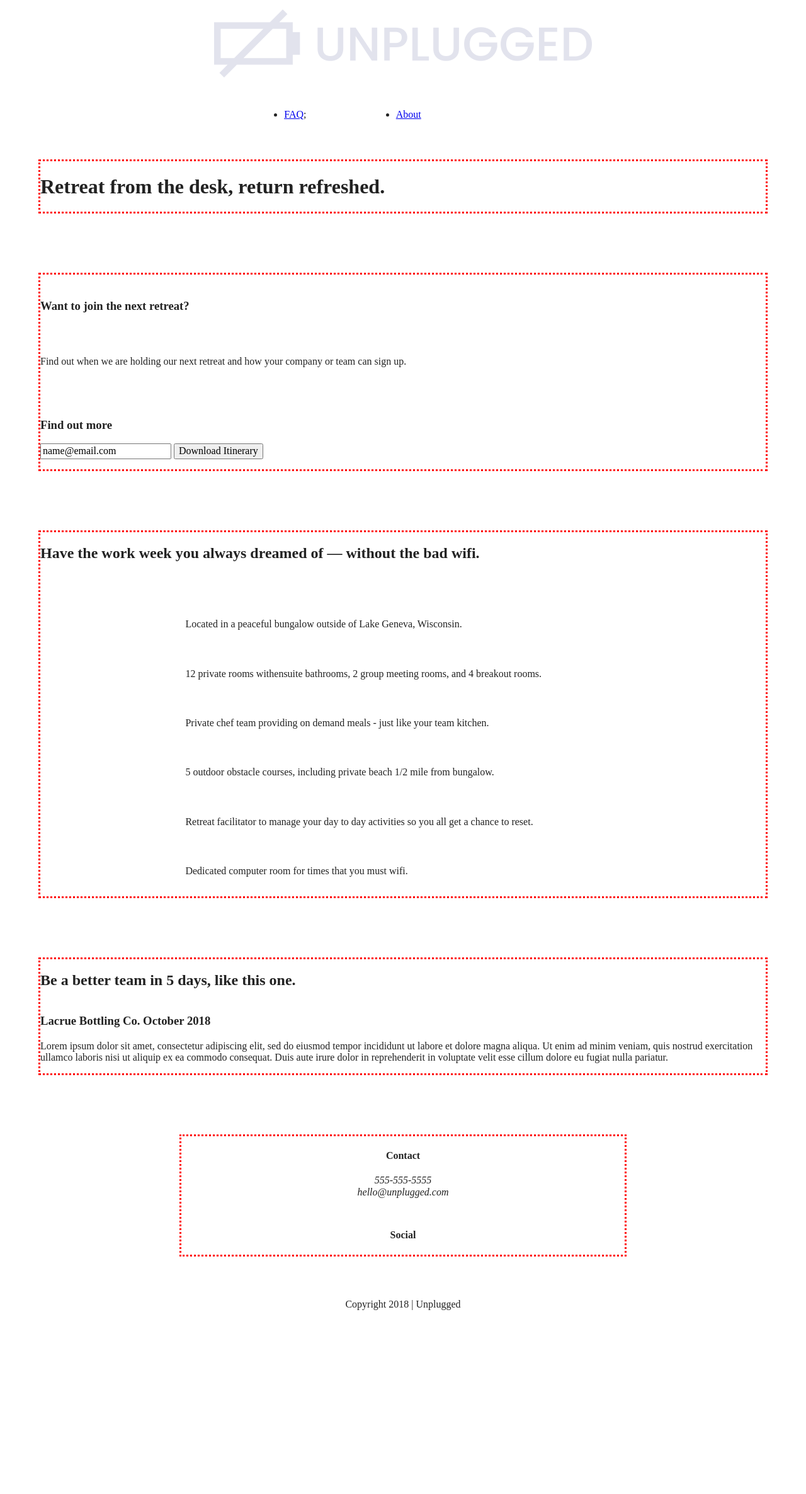
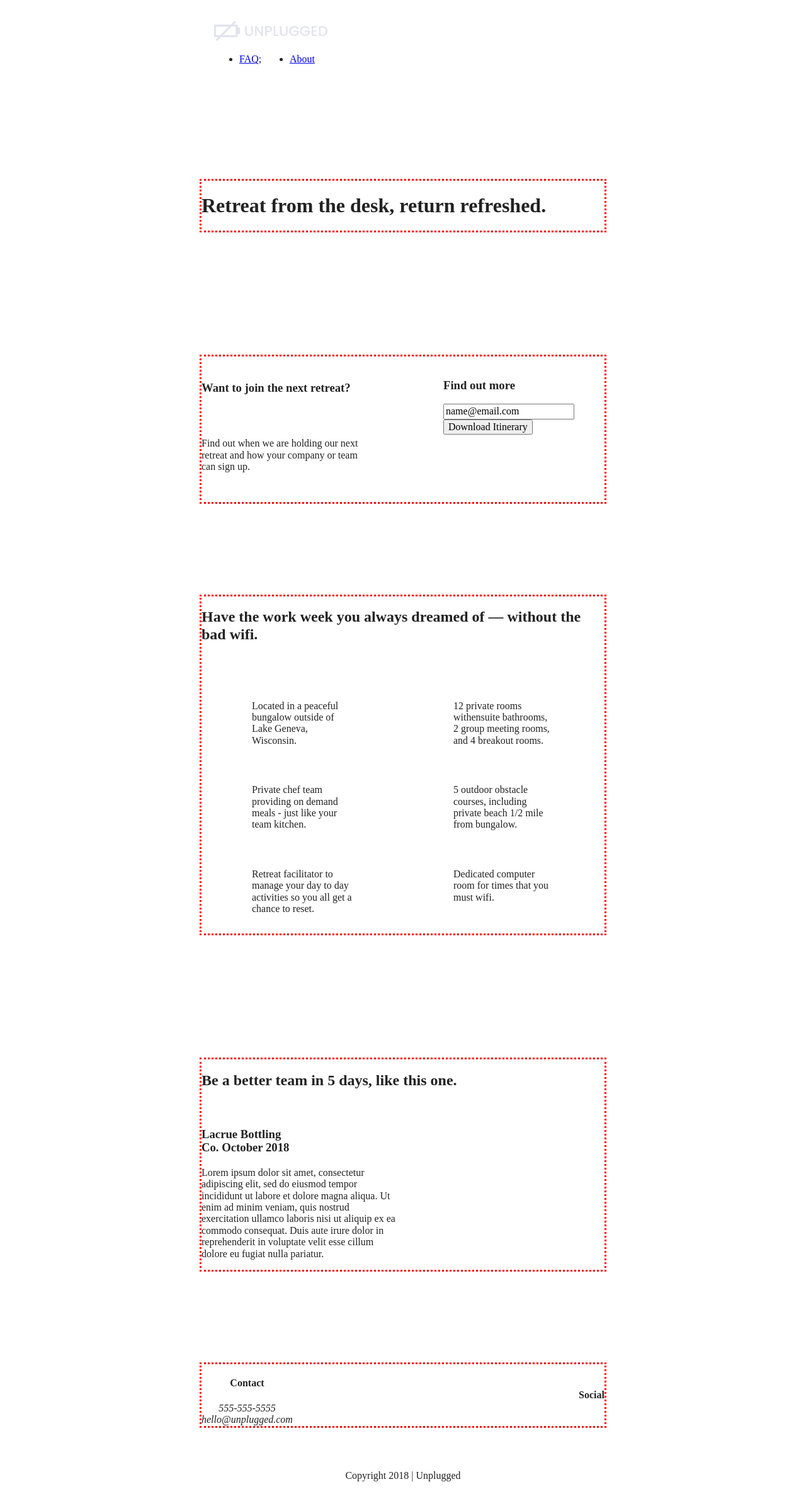
Before and after one commit to cerazo87/unplugged-project, a website built with Parcel: page index.html in a window 1280 px wide. Shown: the whole page at 63% size. Before the commit the page ends 2100 px from the top, so only its background shows below. Built offline with nearby package versions, Linux system fonts and the light colour scheme.

Commit message:
Added tablet css

```diff
--- a/css/main.css
+++ b/css/main.css
@@ -93,11 +93,13 @@
 .content-wrapper {
   width: 90%;
   outline: 3px dotted red;
+  margin: 50px 0;
 }
 
 header {
   display: flex;
   justify-content: center;
+  padding: 15px 0;
 }
 
 header .content-wrapper {
@@ -105,11 +107,24 @@
   justify-content: center;
   align-items: center;
   flex-flow: row wrap;
+  margin: 0;
+}
+
+header nav {
+  width: 60%;
+  padding: 20px 15px 0 0;
 }
 
 header nav ul {
   display: flex;
   justify-content: space-around;
+  width: 100%;
+  margin: 0;
+}
+
+.header-divider {
+  width: 100%;
+  padding: 10px 0 20px 0;
 }
 
 footer {
@@ -117,6 +132,11 @@
   flex-direction: column;
   align-items: center;
   text-align: center;
+}
+
+footer .content-wrapper {
+    width: 55%;
+    margin: 50px 0;
 }
 
 footer .social-icons {
@@ -131,16 +151,48 @@
   align-items: center;
 }
 
+footer .contact {
+  margin-bottom: 50px;
+}
+
+footer p {
+  margin: 0;
+}
+
+footer .copyright {
+  margin: 20px 0;
+}
+
+/* -------------------- Mobile Styles - Homepage -------------------- */
+
+/* Hero Area */
 
 .hero-area {
   display: flex;
   justify-content: center;
+  padding-top: 50px;
+  padding-bottom: 50px;
 }
+
+/*Aside*/
 
 aside {
   display: flex;
   justify-content: center;
 }
+
+.form-description h3 {
+  padding: 20px 0;
+}
+
+.form-description p {
+  padding: 30px 0;
+}
+
+.form {
+  padding: 1em 0;
+}
+
 
 /* Features */
 
@@ -157,11 +209,33 @@
   flex-flow: row wrap;
 }
 
+.features article {
+  width: 60%;
+  padding: 30px 0;
+}
+
+.features h2 {
+  margin-bottom: 60px;
+}
+
+.features p {
+  margin: 0;
+}
+
 /* Reviews */
 
 .reviews {
   display: flex;
   justify-content: center;
+}
+
+.reviews h2 {
+  margin-bottom: 40px;
+}
+
+.reviews h3 {
+  width: 50%;
+  margin: 20px 0;
 }
 
 /* ==========================================================================
@@ -178,6 +252,10 @@
   justify-content: center;
 }
 
+.contact-content p {
+  margin: 0;
+}
+
 /* ==========================================================================
    FAQ Page
    ========================================================================== */
@@ -192,6 +270,15 @@
   justify-content: center;
   align-items: flex-start;
   flex-flow: row wrap;
+  margin: 50px 0 0 0;
+}
+
+.faq h2 {
+  margin-bottom: 40px;
+}
+
+.faq-content {
+  margin-bottom: 50px;
 }
 
 /*
@@ -370,110 +457,6 @@
 }
 
 
-/* -------------------- Base Header - Footer Styles -------------------- */
-header {
-  padding: 15px 0;
-}
-
-header nav {
-  width: 60%;
-  padding: 20px 15px 0 0;
-}
-
-header nav ul {
-  width: 100%;
-  margin: 0;
-}
-
-header .content-wrapper {
-  margin: 0;
-}
-
-footer .content-wrapper {
-    width: 55%;
-    margin: 50px 0;
-}
-
-footer .contact {
-  margin-bottom: 50px;
-}
-
-footer p{
-  margin: 0;
-}
-
-footer .copyright {
-  margin: 20px 0;
-}
-
-/*** Mobile Styles HOMEPAGE ***/
-
-.content-wrapper {
-  width: 90%;
-  margin: 50px 0;
-}
-
-.header-divider {
-  width: 100%;
-  padding: 10px 0 20px 0;
-}
-
-.form-description h3 {
-  padding: 20px 0;
-}
-
-.form-description p {
-  padding: 30px 0;
-}
-
-.form {
-  padding: 1em 0;
-}
-
-.features article {
-  width: 60%;
-  padding: 30px 0;
-}
-
-.features h2 {
-  margin-bottom: 60px;
-}
-
-.features p {
-  margin: 0;
-}
-
-.reviews h2 {
-  margin-bottom: 40px;
-}
-
-.reviews h3 {
-  width: 50%;
-  margin: 20px 0;
-}
-
-.heroe-area {
-  padding-top: 50px;
-  padding-bottom: 50px;
-}
-
-.contact-content p {
-  margin: 0;
-}
-
-.faq .content-wrapper {
-  margin: 50px 0 0 0;
-}
-
-.faq h2 {
-  margin-bottom: 40px;
-}
-
-.faq-content {
-  margin-bottom: 50px;
-}
-
-
 
 /* ==========================================================================
    Helper classes
@@ -564,17 +547,137 @@
    Modify as content requires.
    ========================================================================== */
 
-@media only screen and (min-width 768px;) {
+@media only screen and (min-width: 768px) {
   /*Tablet Styles here*/
 
+/* General styles */
+.content-wrapper {
+  max-width: 640px;
+  margin: 100px 0;
+}
+
+/* Header */
+header {
+  padding: 33px 0;
+}
+
+header img {
+  width: 30%
+}
+
+header .content-wrapper {
+  justify-content: space-between;
+  width: 100%;
+}
+
+header nav {
+  width: 20%;
+}
+
+header nav ul {
+  justify-content: space-between;
+}
+
+.header-divider {
+    display: none;
+  }
+
+aside .content-wrapper {
+  display: flex;
+  justify-content: space-between;
+  align-content: flex-start;
+  margin: 50px 0;
+}
+
+aside .content-wrapper .form-description,
+aside .content-wrapper .form {
+  width: 40%;
+  margin: 0;
+}
+
+/*Features*/
+.features article {
+  display: flex;
+  align-items: center;
+  flex-flow: column wrap;
+  flex-basis: 50%;
+}
+
+.features .features-item-description {
+  width: 50%;
+}
+
+.reviews article {
+  display: flex;
+  justify-content: space-between;
+}
+
+.reviews article div {
+  width: 49%;
+}
+
+/* Footer */
+footer .content-wrapper {
+  width: 65%;
+}
+
+.footer-content {
+  display: flex;
+  justify-content: space-between;
+  align-items: center;
+}
+
+footer .contact {
+  margin-bottom: 0;
+}
+
+footer .copyright {
+  width: 100%;
+}
+
+/*About Page*/
+
+.mission-content {
+  display: flex;
+  justify-content: space-between;
+  align-items: flex-start;
+  padding-top: 20px;
+}
+
+.mission-content p {
+  width: 45%;
+}
+
+.contact-section .contact-wrapper h2 {
+  width: 80%;
+}
+
+.contact-content {
+  display: flex;
+  justify-content: space-between;
+  align-items: flex-start;
+}
+
+/*Faq Page*/
+
+.faq .content-wrapper {
+  justify-content: space-between;
+}
+
+.faq-content {
+  flex-basis: 45%;
+}
+
+.faq h2 {
+  width: 100%;
+}
+
+}
+
+@media only screen and (min-width: 1200px) {
+  /*Desktop Styles here*/
 
 
-
-
-
-@media only screen and (min-width 1200px;) {
-  /*Desktop Styles here*/
-}
 
 /* ==========================================================================
    Print styles.
```
Also changed, not shown: about/index.html (+6 -2 lines), faqs/index.html (+2 -2 lines).
